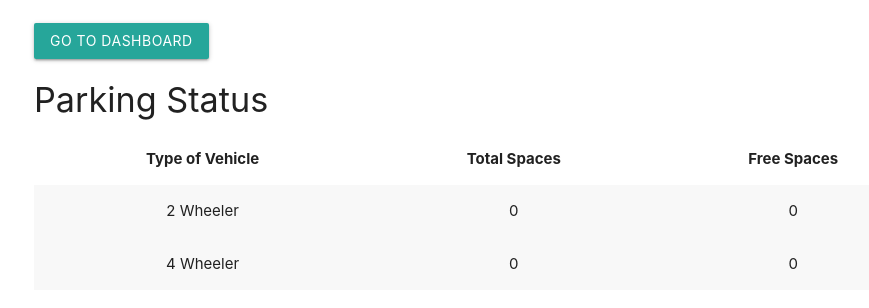
After one commit to KushRohra/car_parking_RFID, a Flask app: page /parking/parkingStatus in a window 1280 px wide. The commit adds this page. Shown: the top 308 px of the page, without its empty margins (158-1027 px from the left). Run offline with Flask 2, Linux system fonts and the light colour scheme; the visitor is signed in with stand-in values (Sample User, id 1); data that the repository does not hold is empty.

Commit message:
Parking Status display completed

```diff
--- a/app.py
+++ b/app.py
@@ -26,11 +26,13 @@ def before_request():
                 g.admin = x
 
 
+# Index Route
 @app.route('/')
 def index():
     return render_template("index.html")
 
 
+# Admin Routes
 @app.route('/admin_login', methods=["GET", "POST"])
 def admin_login():
     if request.method == 'POST':
@@ -140,11 +142,31 @@ def admin_dashboard():
     return render_template('./admin/admin_dashboard.html')
 
 
-@app.route('/user_login', methods=["GET", "POST"])
-def user_login():
-    return render_template('./user/user_login.html')
+# Parking Routes
+@app.route('/parking/parkingStatus')
+def parkingStatus():
+    # 2 wheeler parking details
+    tableName = str(session['admin_id']) + "__parking2"
+    query = "SELECT * FROM " + tableName
+    mycursor.execute(query)
+    allSpaces2 = len(mycursor.fetchall())
+    query += " WHERE parked=0"
+    mycursor.execute(query)
+    freeSpaces2 = len(mycursor.fetchall())
+
+    # 4 wheeler parking details
+    tableName = str(session['admin_id']) + "__parking4"
+    query = "SELECT * FROM " + tableName
+    mycursor.execute(query)
+    allSpaces4 = len(mycursor.fetchall())
+    query += " WHERE parked=0"
+    mycursor.execute(query)
+    freeSpaces4 = len(mycursor.fetchall())
+
+    return render_template("./parking/parkingStatus.html", free2=freeSpaces2, all2=allSpaces2, free4=freeSpaces4, all4=allSpaces4)
 
 
+# Pricing Routes
 @app.route('/pricing/viewPricing', methods=["GET", "POST"])
 def viewPricing():
     pricingDetails = []
@@ -163,6 +185,13 @@ def viewPricing():
     return render_template("./pricing/viewPricing.html", data=pricingDetails, type=value, len=len(pricingDetails))
 
 
+# User Routes
+@app.route('/user_login', methods=["GET", "POST"])
+def user_login():
+    return render_template('./user/user_login.html')
+
+
+# Logout Routes
 @app.route('/logout')
 def logout():
     session.clear()
--- a/templates/admin/admin_dashboard.html
+++ b/templates/admin/admin_dashboard.html
@@ -15,7 +15,7 @@
 			<a href=""><li class="collection-item">Entry/Exit of Vehicle</li></a>
 			<a href=""><li class="collection-item">View 2 Parking Status</li></a>
 			<a href=""><li class="collection-item">View 4 wheeler Parking Status</li></a>
-			<a href=""><li class="collection-item">View Parking Status</li></a>
+			<a href="parking/parkingStatus"><li class="collection-item">View Parking Status</li></a>
 			<a href="pricing/viewPricing"><li class="collection-item">View Pricing Details</li></a>
 			<a href=""><li class="collection-item">Change no of 2 wheeler Parking Slots</li></a>
 			<a href=""><li class="collection-item">Change no of 4 wheeler Parking Slots</li></a>
--- /dev/null
+++ b/templates/parking/parkingStatus.html
@@ -0,0 +1,37 @@
+<!DOCTYPE html>
+<html>
+<head>
+	<title>Parking Details</title>
+	<link rel="stylesheet" href="https://cdnjs.cloudflare.com/ajax/libs/materialize/1.0.0/css/materialize.min.css">
+</head>
+<body>
+	<div class="container">
+		<br>
+		<a href="../admin_dashboard" class="waves-light waves-effect btn">Go to Dashboard</a>
+		<h4>Parking Status</h4>
+		<table class="highlight striped centered responsive-table">
+			<thead>
+				<tr>
+					<th>Type of Vehicle</th>
+					<th>Total Spaces</th>
+					<th>Free Spaces</th>
+				</tr>
+			</thead>
+			<tbody>
+				<tr>
+					<td>2 Wheeler</td>
+					<td>{{all2}}</td>
+					<td>{{free2}}</td>
+				</tr>
+			</tbody>
+			<tbody>
+				<tr>
+					<td>4 Wheeler</td>
+					<td>{{all4}}</td>
+					<td>{{free4}}</td>
+				</tr>
+			</tbody>
+		</table>
+	</div>
+</body>
+</html>
--- a/templates/pricing/viewPricing.html
+++ b/templates/pricing/viewPricing.html
@@ -7,7 +7,7 @@
 <body>
 	<div class="container">
 		<br>
-		<a href="../../admin_dashboard" class="waves-light waves-effect btn">Go to Dashboard</a>
+		<a href="../admin_dashboard" class="waves-light waves-effect btn">Go to Dashboard</a>
 		<h4>Choose the type of vehicle whose Pricing details you want to see:</h4>
 		<form method="POST">
 			<p>
```
